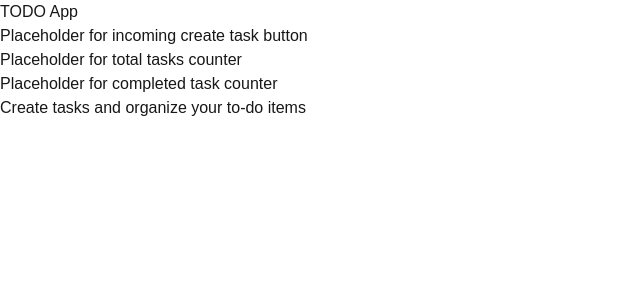
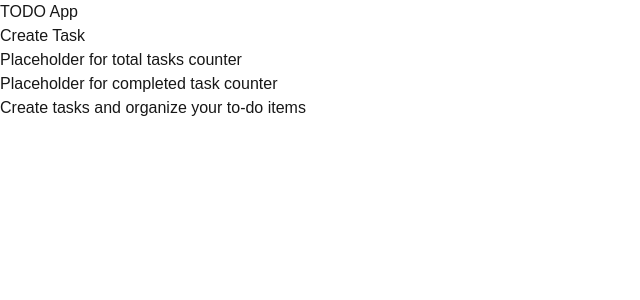
Before and after one commit to dboren/db-nooro-todo-front, a Next.js app in the folder nooro-todo-front/: page / in a window 1280 px wide. Shown: the top 300 px of the page, without its empty margins (0-640 px from the left). Built offline with nearby package versions, Linux system fonts and the light colour scheme.

Commit message:
added button directly to homepage instead of as component

```diff
--- a/nooro-todo-front/src/app/page.tsx
+++ b/nooro-todo-front/src/app/page.tsx
@@ -4,7 +4,7 @@ export default function Home() {
   return (
     <div className="grid grid-rows-[20px_1fr_20px] items-center justify-items-center min-h-screen p-8 pb-20 gap-16 sm:p-20 font-[family-name:var(--font-geist-sans)]">
           <h1>TODO App</h1>
-          <h2>Placeholder for incoming create task button</h2>
+          <button>Create Task</button>
           <p>Placeholder for total tasks counter</p>
           <p>Placeholder for completed task counter</p>
           <p>Create tasks and organize your to-do items</p>
```
Also changed, not shown: nooro-todo-front/src/app/ui/new-task-button.tsx (deleted).
